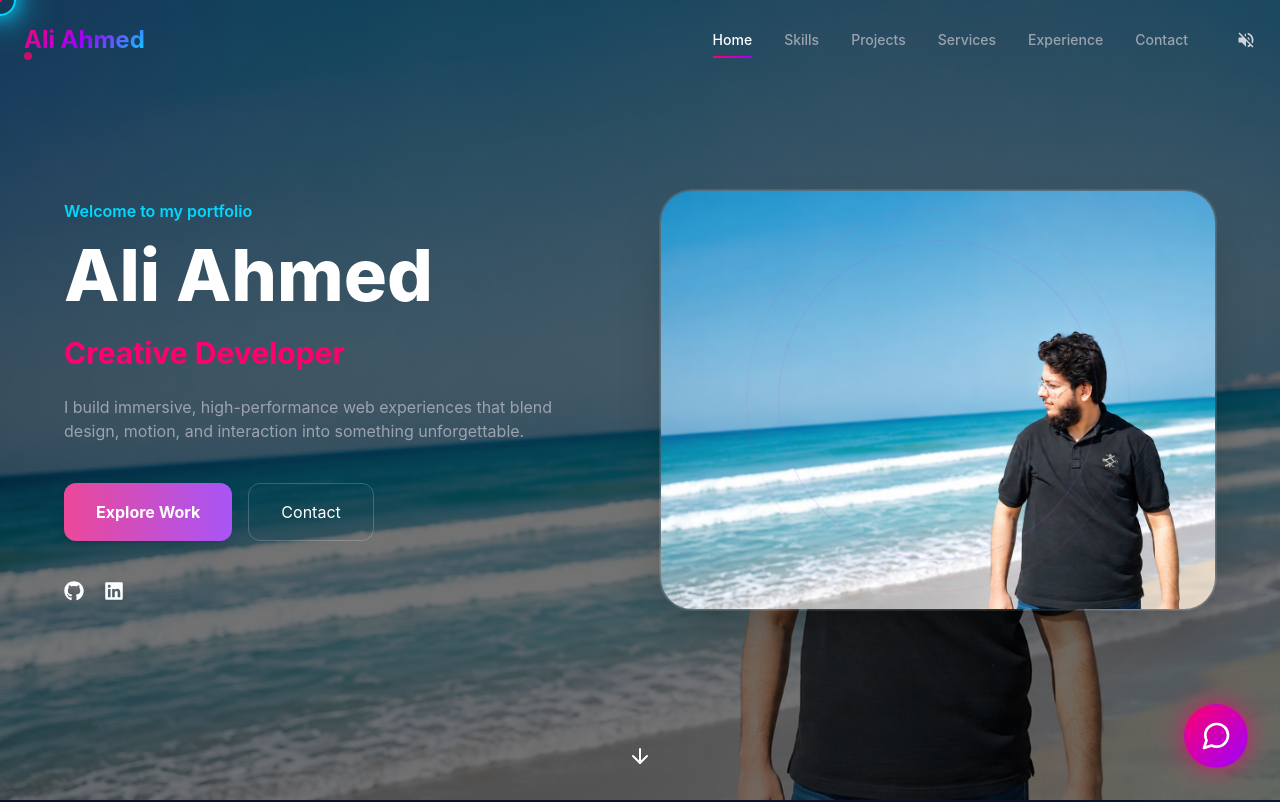
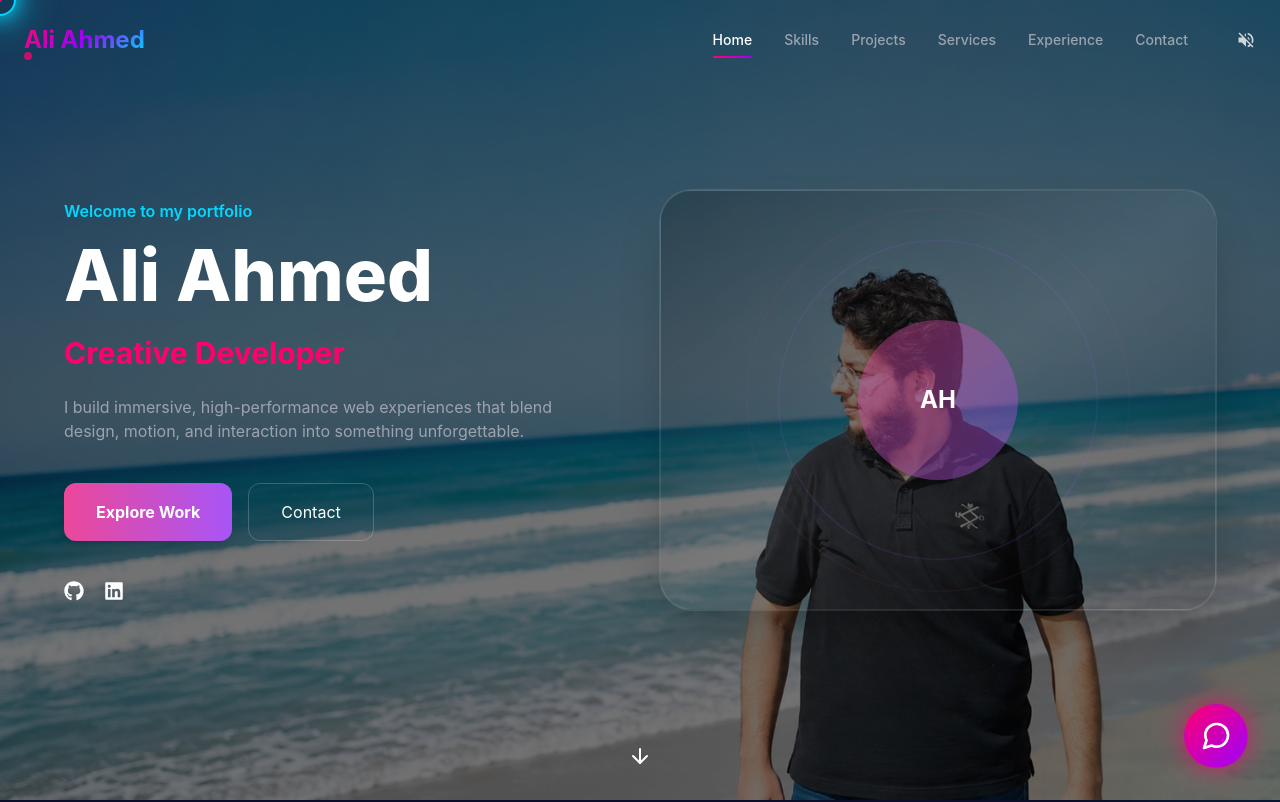
Before and after one commit to ZaynEverett/my-portfolio-ali, a React (Vite) app: page / in a window 1280 px wide. Shown: the top 802 px of the page. Built offline with nearby package versions, Linux system fonts and the light colour scheme; the HTML template or start-up script is replaced by a standard one.

Commit message:
Hero: full-screen bg, dark overlay z-index, remove portrait img (decorative card)

```diff
--- a/src/components/Hero.tsx
+++ b/src/components/Hero.tsx
@@ -58,14 +58,14 @@ const Hero = () => {
       />
 
       {/* 🌌 Background Overlay */}
-      <div className="absolute inset-0 bg-black/40 md:bg-black/55" />
+      <div className="absolute inset-0 bg-black/40 md:bg-black/55 z-0 pointer-events-none" />
 
       {/* ✨ Content */}
       <motion.div
         initial={{ opacity: 0, scale: 0.8, filter: "blur(20px)" }}
         animate={{ opacity: 1, scale: 1, filter: "blur(0px)" }}
         transition={{ duration: 1.2 }}
-        className="relative z-10 max-w-6xl w-full grid grid-cols-1 md:grid-cols-2 gap-8 md:gap-10 items-center"
+        className="relative z-20 max-w-6xl w-full grid grid-cols-1 md:grid-cols-2 gap-8 md:gap-10 items-center"
       >
         {/* LEFT SIDE */}
         <div>
@@ -140,14 +140,14 @@ const Hero = () => {
 </div>
         </div>
 
-        {/* RIGHT SIDE VISUAL */}
+        {/* RIGHT SIDE VISUAL - decorative card (no floating images) */}
         <div className="relative h-[320px] md:h-[420px] flex items-center justify-center">
-          <div className="absolute inset-0 rounded-[2rem] overflow-hidden border border-white/10 shadow-2xl bg-white/5 backdrop-blur-xl">
-            <img
-              src={bgImage}
-              alt="Ali Ahmed portrait"
-              className="w-full h-full object-cover object-center"
-            />
+          <div className="absolute inset-0 rounded-[2rem] overflow-hidden border border-white/10 shadow-2xl bg-gradient-to-br from-black/20 via-white/5 to-black/10 backdrop-blur-xl flex items-center justify-center">
+            <div className="flex items-center justify-center flex-col gap-4">
+              <div className="w-32 h-32 md:w-40 md:h-40 rounded-full bg-gradient-to-br from-pink-500/40 to-purple-500/40 flex items-center justify-center text-white text-2xl font-bold select-none">
+                AH
+              </div>
+            </div>
           </div>
           <div className="absolute inset-0 rounded-[2rem] ring-1 ring-white/10" />
           <motion.div
```
